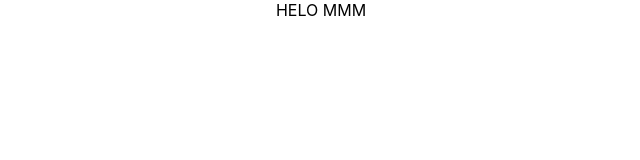
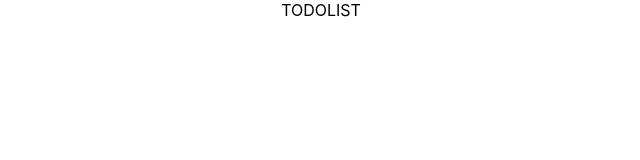
Before and after one commit to melfiqq/00-proj-todolist, a React (Create React App) app: page / in a window 1280 px wide. Shown: the top 160 px of the page, without its empty margins (319-959 px from the left). Built offline with nearby package versions, Linux system fonts and the light colour scheme.

Commit message:
start-proj-00.3

```diff
--- a/src/App.tsx
+++ b/src/App.tsx
@@ -5,9 +5,13 @@ import './App.css';
 function App() {
   return (
     <div className="App">
-      <span> HELO MMM </span>
+      <Todolist />
     </div>
   );
 }
 
+function Todolist() {
+  return <div>TODOLIST</div>
+}
+
 export default App;
```
